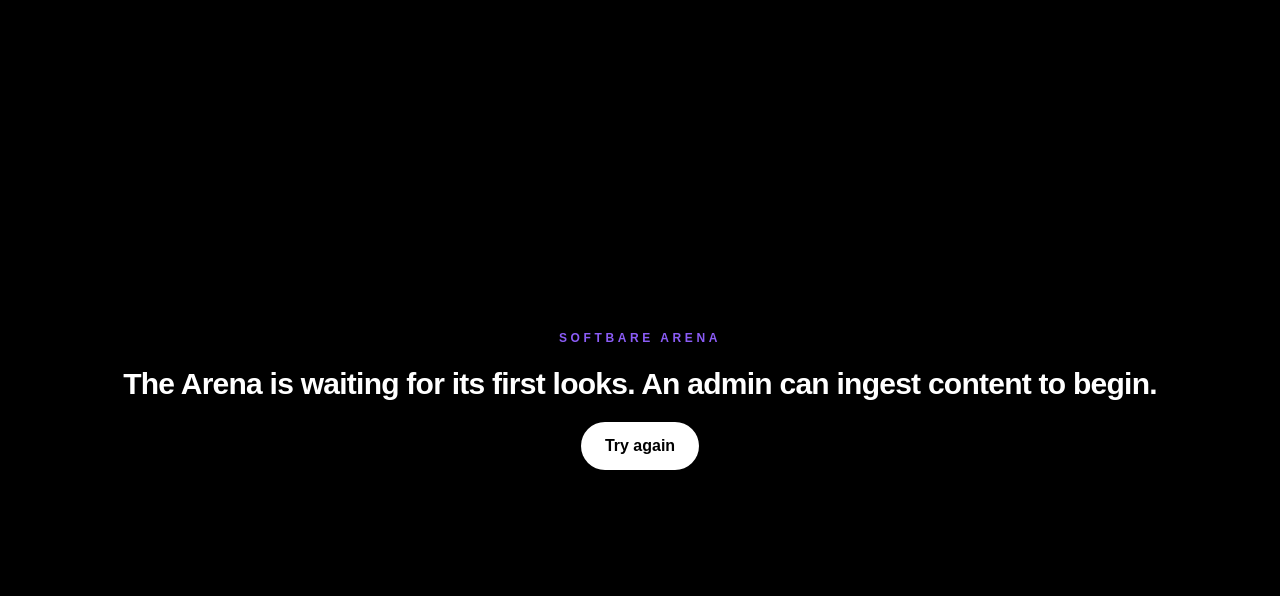
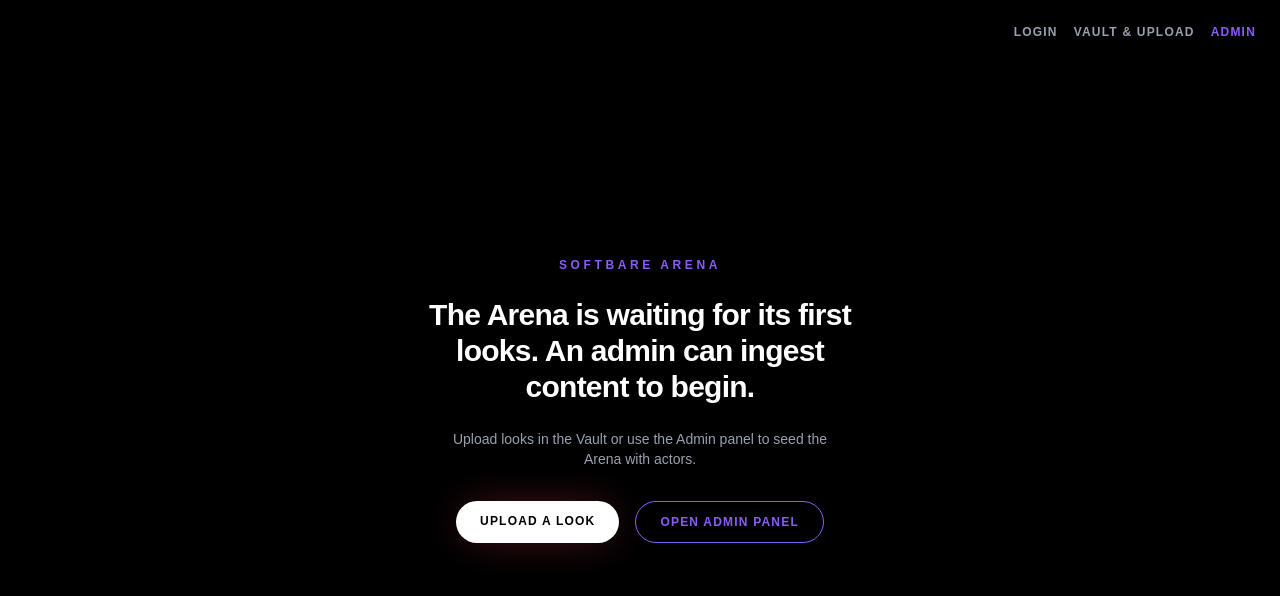
Before and after one commit to max-fucks/softbare, a Next.js app: page / in a window 1280 px wide. Shown: the top 596 px of the page. Built offline with nearby package versions, Linux system fonts and the light colour scheme; no server answers; the database is empty.

Commit message:
Add Navigation overlay to homepage and empty state UI

```diff
--- a/src/app/page.tsx
+++ b/src/app/page.tsx
@@ -59,18 +59,35 @@ export default function Arena() {
 
   if (contenders.length === 0) {
     return (
-      <main className="flex h-screen flex-col items-center justify-center gap-5 bg-background px-6 text-center text-white">
+      <main className="flex h-screen flex-col items-center justify-center gap-6 bg-background px-6 text-center text-white relative">
+        <div className="absolute top-6 right-6 flex gap-4 text-xs uppercase font-bold tracking-widest">
+          <a href="/login" className="text-gray-400 hover:text-white transition-colors">Login</a>
+          <a href="/vault/test" className="text-gray-400 hover:text-white transition-colors">Vault & Upload</a>
+          <a href="/admin" className="text-neon hover:underline">Admin</a>
+        </div>
+
         <p className="text-xs font-bold uppercase tracking-[0.3em] text-neon">Softbare Arena</p>
-        <h1 className="text-3xl font-black tracking-tight">{loadError || "Loading Arena..."}</h1>
-        {loadError && (
-          <button
-            type="button"
-            onClick={loadNextMatch}
-            className="rounded-full bg-white px-6 py-3 font-bold text-black transition-transform hover:scale-105"
+        <h1 className="text-3xl font-black tracking-tight max-w-md">
+          {loadError || "The Arena is waiting for content."}
+        </h1>
+        <p className="text-sm text-gray-400 max-w-sm">
+          Upload looks in the Vault or use the Admin panel to seed the Arena with actors.
+        </p>
+
+        <div className="flex flex-wrap justify-center gap-4 mt-2">
+          <a
+            href="/vault/test"
+            className="rounded-full bg-white px-6 py-3 font-bold text-black transition-transform hover:scale-105 uppercase tracking-widest text-xs shadow-glow"
           >
-            Try again
-          </button>
-        )}
+            Upload a Look
+          </a>
+          <a
+            href="/admin"
+            className="rounded-full border border-neon text-neon px-6 py-3 font-bold transition-all hover:bg-neon hover:text-black uppercase tracking-widest text-xs"
+          >
+            Open Admin Panel
+          </a>
+        </div>
       </main>
     );
   }
@@ -78,6 +95,13 @@ export default function Arena() {
   return (
     <main className="relative flex h-screen w-full items-center justify-center bg-background overflow-hidden">
       <Ticker />
+
+      {/* Navigation Overlay */}
+      <div className="absolute top-16 right-6 z-50 flex gap-4 text-xs uppercase font-bold tracking-widest bg-black/40 backdrop-blur-sm px-4 py-2 rounded-full border border-gray-800">
+        <a href="/login" className="text-gray-400 hover:text-white transition-colors">Login</a>
+        <a href="/vault/test" className="text-gray-400 hover:text-white transition-colors">Vault & Upload</a>
+        <a href="/admin" className="text-neon hover:underline">Admin</a>
+      </div>
 
       {/* The Aesthetic Cards */}
       <div className="relative w-full max-w-sm h-[70vh]">
```
